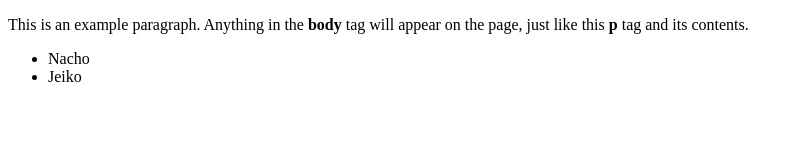
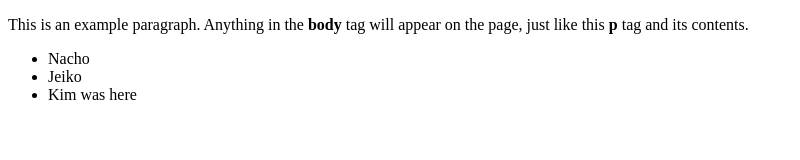
Before and after one commit to nachovg/Anonymous, a plain HTML site: page index.html in a window 1280 px wide. Shown: the whole page, without its empty margins (0-800 px from the left). Drawn offline with Linux system fonts and the light colour scheme.

Commit message:
refactor: Agrega el nombre de Kim

```diff
--- a/index.html
+++ b/index.html
@@ -9,5 +9,6 @@
   <ul>
       <li>Nacho</li>
       <li>Jeiko</li>
+      <li>Kim was here</li>
   </ul>
 </html>
```
